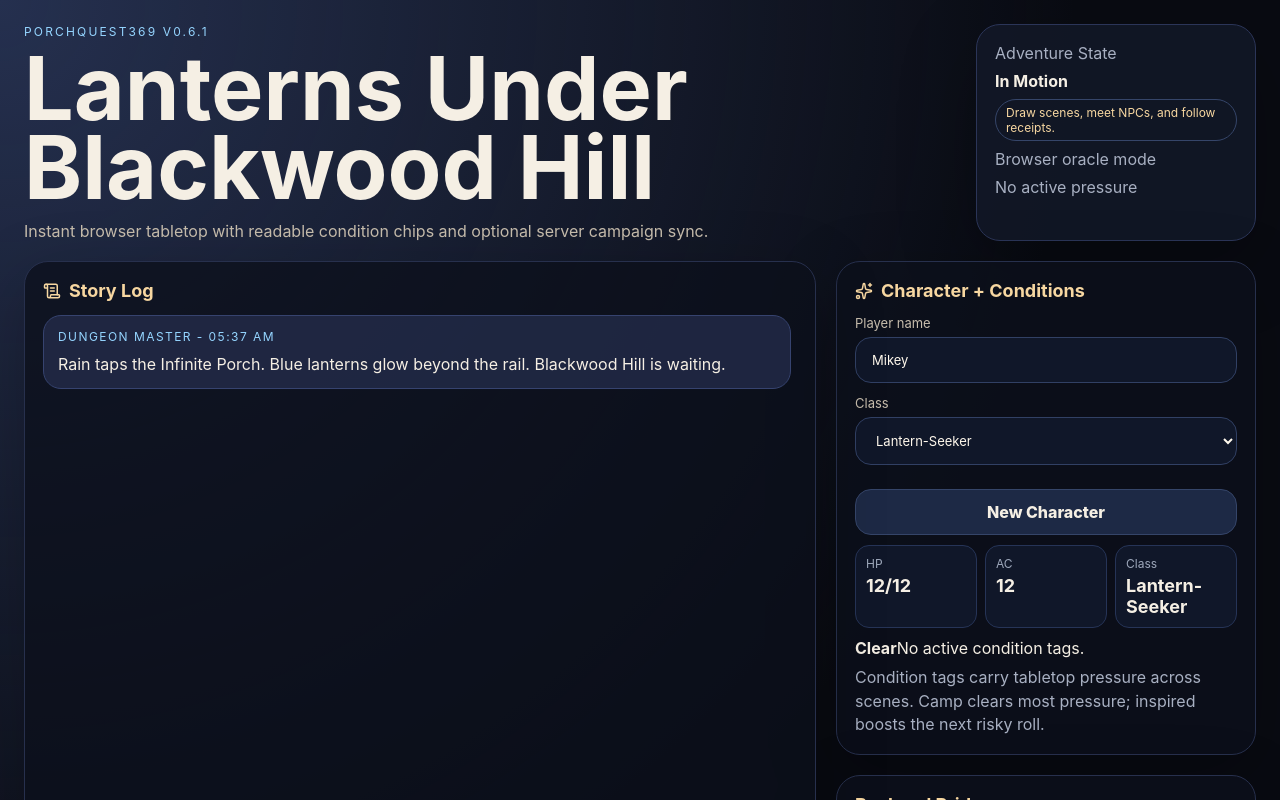
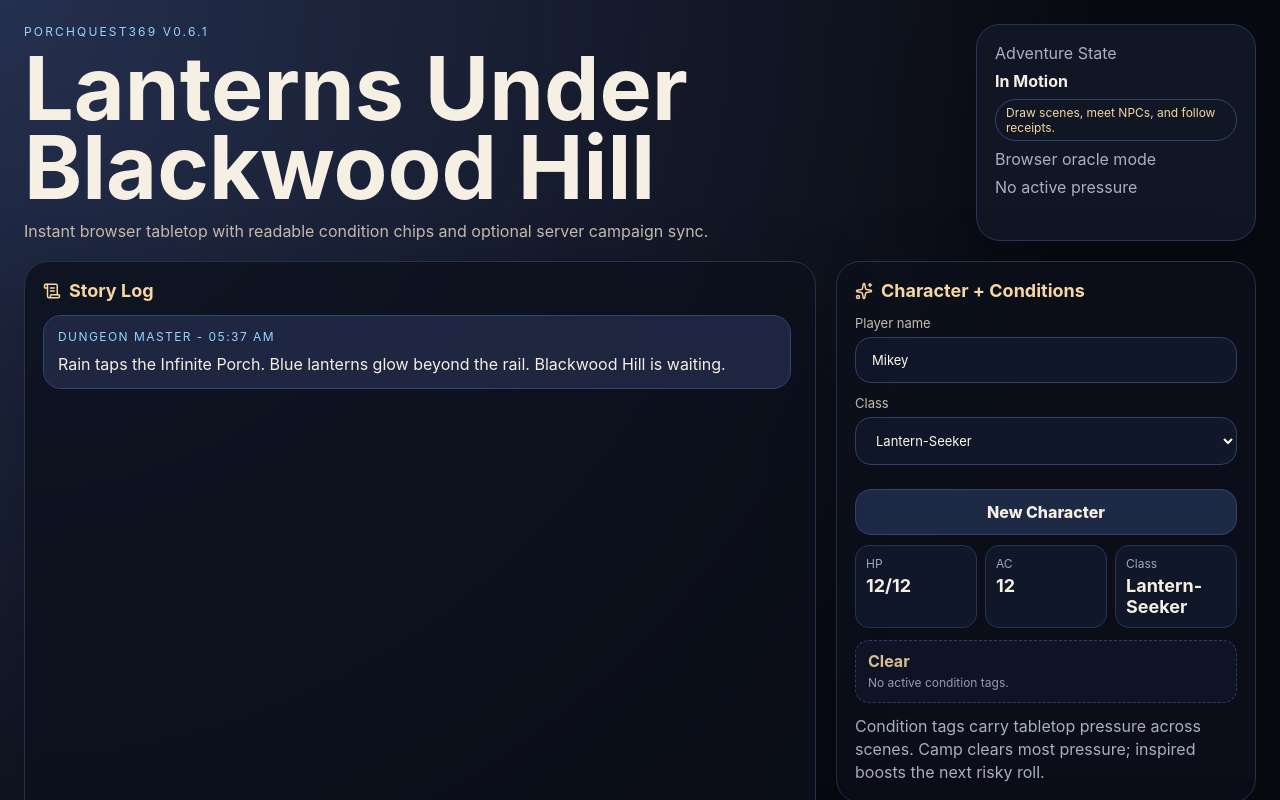
Before and after one commit to MichaelWave369/PorchQuest369, a React (Vite) app in the folder apps/web/: page / in a window 1280 px wide. Shown: the top 800 px of the page. Built offline with nearby package versions, Linux system fonts and the light colour scheme; no server answers.

Commit message:
Polish v0.6 condition chips and bridge UI

```diff
--- a/apps/web/src/styles.css
+++ b/apps/web/src/styles.css
@@ -9,6 +9,7 @@
 body { margin: 0; min-height: 100vh; background: radial-gradient(circle at top left, #25304f, transparent 35%), #090b12; }
 button, input, select { font: inherit; }
 button { cursor: pointer; }
+code { color: #f7d7a1; word-break: break-all; }
 
 .app-shell { width: min(1440px, 100%); margin: 0 auto; padding: 24px; }
 .hero { display: flex; justify-content: space-between; gap: 20px; align-items: stretch; margin-bottom: 20px; }
@@ -32,6 +33,7 @@ h1 { font-size: clamp(42px, 8vw, 88px); margin: 0; line-height: 0.9; }
 .prompt-bar { display: grid; grid-template-columns: 1fr auto; gap: 10px; margin-top: 16px; }
 .prompt-bar input, .stack input, .stack select { border: 1px solid #314064; background: #101729; color: #fff8ec; border-radius: 16px; padding: 14px 16px; outline: none; width: 100%; }
 .prompt-bar button, .ghost, .button-row button, .file-button, .item-button, .choice-list button { border: 0; background: linear-gradient(135deg, #f1ba70, #8fd1ff); color: #111521; border-radius: 16px; padding: 12px 18px; font-weight: 800; cursor: pointer; }
+button:disabled { cursor: not-allowed; opacity: .55; filter: grayscale(.35); }
 .ghost { width: 100%; margin-top: 12px; background: #1d2945; color: #f5efe4; border: 1px solid #354569; }
 .ghost.secondary { background: transparent; color: #c7bdad; }
 .sidebar { display: flex; flex-direction: column; gap: 20px; }
@@ -59,6 +61,13 @@ h1 { font-size: clamp(42px, 8vw, 88px); margin: 0; line-height: 0.9; }
 .engine-status { display: flex; justify-content: space-between; gap: 8px; align-items: center; margin: 0 0 12px; padding: 10px; border-radius: 14px; background: rgba(16, 23, 41, .9); border: 1px solid #354569; }
 .engine-status strong { color: #95d5ff; }
 .engine-status span { border-radius: 999px; padding: 4px 8px; background: rgba(143, 209, 255, .12); color: #f7d7a1; font-size: 12px; white-space: nowrap; }
+.condition-grid { display: grid; gap: 8px; margin: 12px 0; }
+.condition-chip { width: 100%; text-align: left; border: 1px solid #354569; border-radius: 14px; background: rgba(16, 23, 41, .94); color: #d8d1c8; padding: 10px 12px; display: flex; flex-direction: column; gap: 4px; }
+.condition-chip strong { color: #f7d7a1; }
+.condition-chip span { color: #a8b0c2; font-size: 12px; line-height: 1.35; }
+.condition-chip.boon { border-color: #4f765a; background: linear-gradient(180deg, rgba(26,63,42,.6), rgba(16,23,41,.95)); }
+.condition-chip.pressure { border-color: #70512f; background: linear-gradient(180deg, rgba(57,43,29,.65), rgba(16,23,41,.95)); }
+.condition-chip.clear { border-style: dashed; opacity: .88; }
 .encounter-card, .scene-card, .ending-card { display: flex; flex-direction: column; gap: 8px; padding: 12px; border-radius: 18px; border: 1px solid #70512f; background: linear-gradient(180deg, rgba(57,43,29,.78), rgba(16,23,41,.82)); }
 .scene-card { border-color: #3d6b82; background: linear-gradient(180deg, rgba(24,54,72,.78), rgba(16,23,41,.84)); }
 .ending-card { border-color: #4f765a; background: linear-gradient(180deg, rgba(26,63,42,.78), rgba(16,23,41,.84)); }
```
